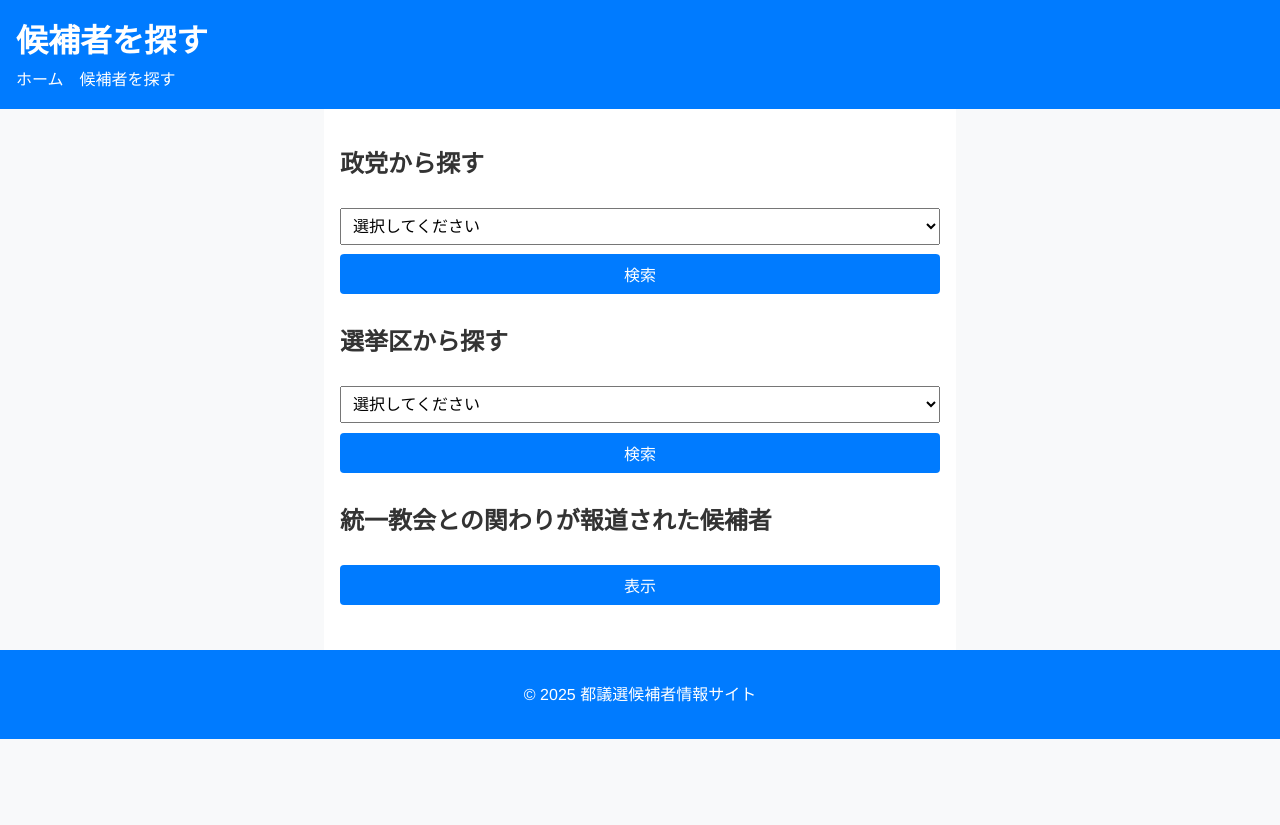
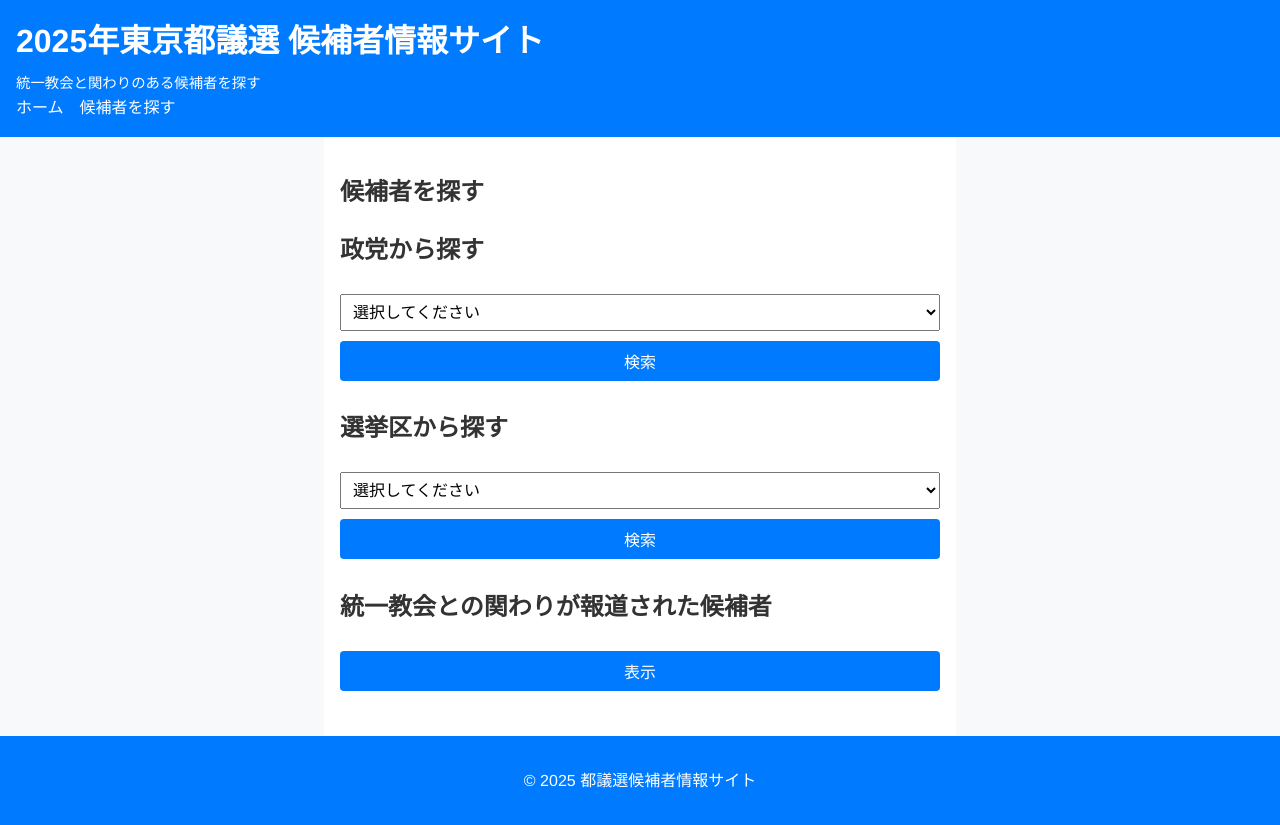
Before and after one commit to openceo2025/sangiinsen2025, a website: page search.html in a window 1280 px wide. Before the commit the page ends 800 px from the top, so only its background shows below. Drawn offline with Linux system fonts and the light colour scheme.

Commit message:
Add site name and Unification Church explanation (#17)

```diff
--- a/css/style.css
+++ b/css/style.css
@@ -13,6 +13,10 @@ header {
 }
 header h1 {
   margin: 0;
+}
+header .tagline {
+  margin: 0.3rem 0 0;
+  font-size: 0.9rem;
 }
 nav ul {
   list-style: none;
--- a/search.html
+++ b/search.html
@@ -3,12 +3,13 @@
 <head>
   <meta charset="UTF-8">
   <meta name="viewport" content="width=device-width, initial-scale=1">
-  <title>候補者検索 - 2025都議選</title>
+  <title>候補者検索 - 2025都議選候補者情報サイト</title>
   <link rel="stylesheet" href="css/style.css">
 </head>
 <body>
   <header>
-    <h1>候補者を探す</h1>
+    <h1>2025年東京都議選 候補者情報サイト</h1>
+    <p class="tagline">統一教会と関わりのある候補者を探す</p>
     <nav>
       <ul>
         <li><a href="index.html">ホーム</a></li>
@@ -17,6 +18,7 @@
     </nav>
   </header>
   <main>
+    <h2>候補者を探す</h2>
     <section class="search-section">
       <h2>政党から探す</h2>
         <form action="candidate_list.html" method="get">
```
Also changed, not shown: candidate_detail.html (+4 -2 lines), candidate_list.html (+4 -2 lines), index.html (+1 -1 lines), README.md.
